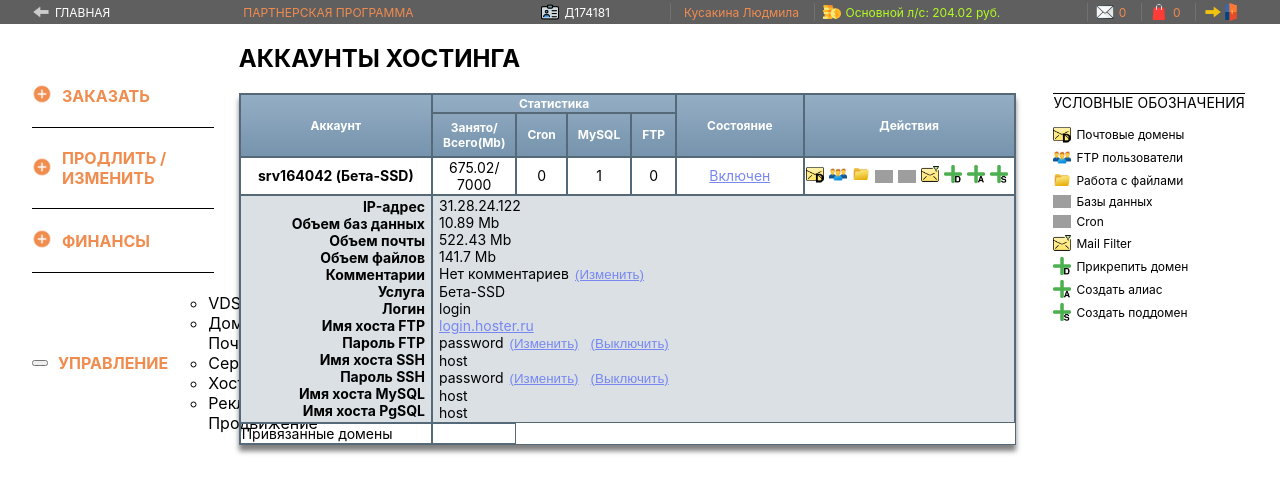
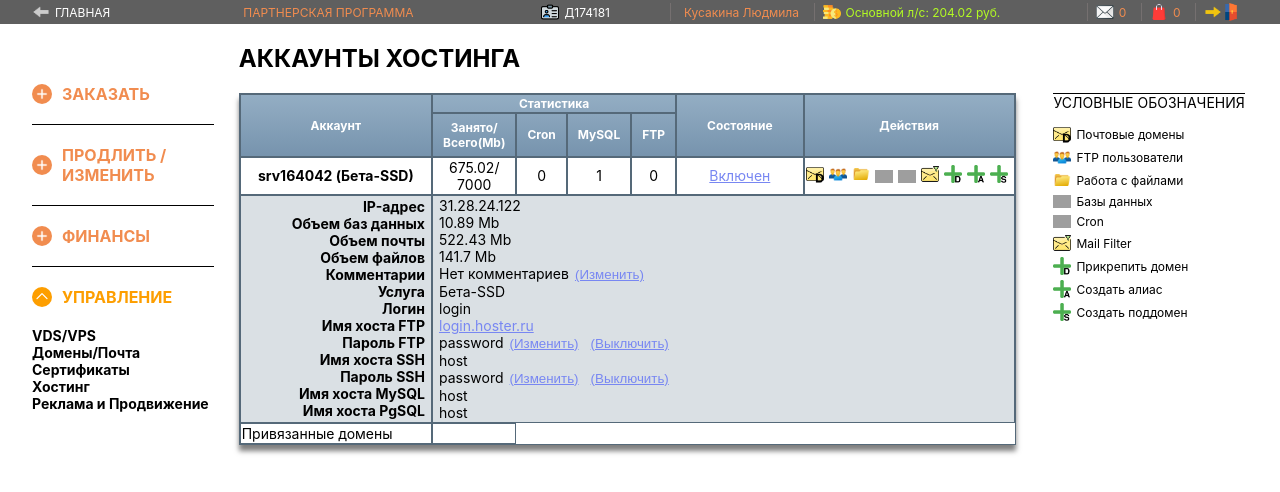
Before and after one commit to Andr-Den/hosting-accounts, a React (Create React App) app: page / in a window 1280 px wide. Both pictures are taken after a click on the button 42 px from the left and 304 px from the top of the page. Shown: the top 492 px of the page. Built offline with nearby package versions, Linux system fonts and the light colour scheme; grey boxes are pictures that could not be loaded.

Commit message:
Add drop list in Menu

```diff
--- a/src/components/Menu/Menu.css
+++ b/src/components/Menu/Menu.css
@@ -13,8 +13,14 @@
   border-bottom: 1px solid #000000;
 }
 
-.menu__item_active {
+.menu__item_drop {
+  border: none;
+}
+
+.menu__active {
   flex-direction: column;
+  padding-top: 20px;
+  padding-bottom: 20px;
 }
 
 .menu__item:first-child {
@@ -28,7 +34,14 @@
 .menu__button {
   padding: 0;
   border: none;
-  background-color: #FFFFFF;
+  border-radius: 9999px;
+  background-color: #F18C4F;
+  width: 20px;
+  height: 20px;
+}
+
+.menu__button_click {
+  background-color: #FD9E00;
 }
 
 .menu__image {
@@ -43,8 +56,17 @@
   color: #F18C4F;
 }
 
+.menu__text_open {
+  color: #FD9E00;
+}
+
 .menu__submenu {
   display: none;
+  list-style: none;
+  padding: 0;
+  margin: 0;
+  font-weight: bold;
+  font-size: 14px;
 }
 
 .menu__submenu_open {
--- a/src/components/Menu/Menu.js
+++ b/src/components/Menu/Menu.js
@@ -2,7 +2,8 @@ import React from "react";
 
 import './Menu.css'
 
-import plus from "../../images/plus.png"
+import arrow from '../../images/arrow-up.svg'
+import plus from "../../images/plus-white.png"
 
 const submenuItems = [
   "VDS/VPS", "Домены/Почта", "Сертификаты", "Хостинг", "Реклама и Продвижение"
@@ -30,16 +31,18 @@ function Menu() {
             <button className="menu__button"><img alt="" src={plus} className="menu__image" /></button>
             <span className="menu__text">ФИНАНСЫ</span>
           </li>
-          <li className="menu__item">
-              <button className={`${openMenu ? 'menu__button_click' : 'menu__button'}`} onClick={handleToggleMenu}>
-                {openMenu ? '' : <img alt="" src={plus} className="menu__image" />}
+          <li className="menu__active">
+            <div className="menu__item menu__item_drop">
+              <button className={`menu__button ${openMenu ? 'menu__button_click' : ''}`} onClick={handleToggleMenu}>
+                {openMenu ? <img alt="" src={arrow} className="menu__image" /> : <img alt="" src={plus} className="menu__image" />}
               </button>
-              <span className="menu__text">УПРАВЛЕНИЕ</span>
-            <ul className={`${openMenu ? 'menu__submenu_open' : 'menu__submenu'}`}>
-            {submenuItems.map((item) => (
-              <li>{item}</li>
-            ))}
-          </ul>
+              <span className={`menu__text ${openMenu ? 'menu__text_open' : ''}`}>УПРАВЛЕНИЕ</span>
+            </div>
+              <ul className={`menu__submenu ${openMenu ? 'menu__submenu_open' : ''}`}>
+                {submenuItems.map((item) => (
+                  <li>{item}</li>
+                ))}
+              </ul>
           </li>
         </div>
     </ul>
```
Also changed, not shown: src/images/arrow-up.svg (added), src/images/plus-white.png (added).
